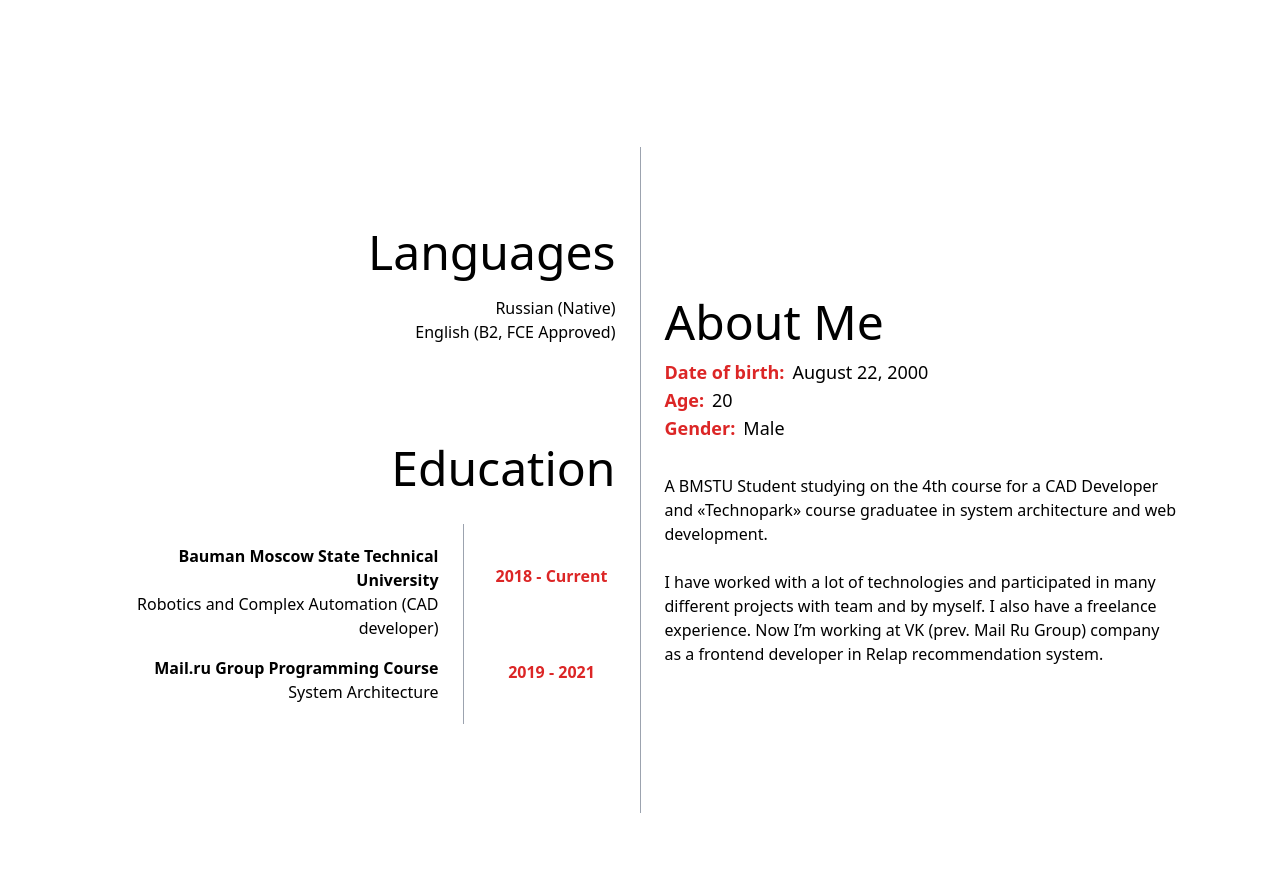
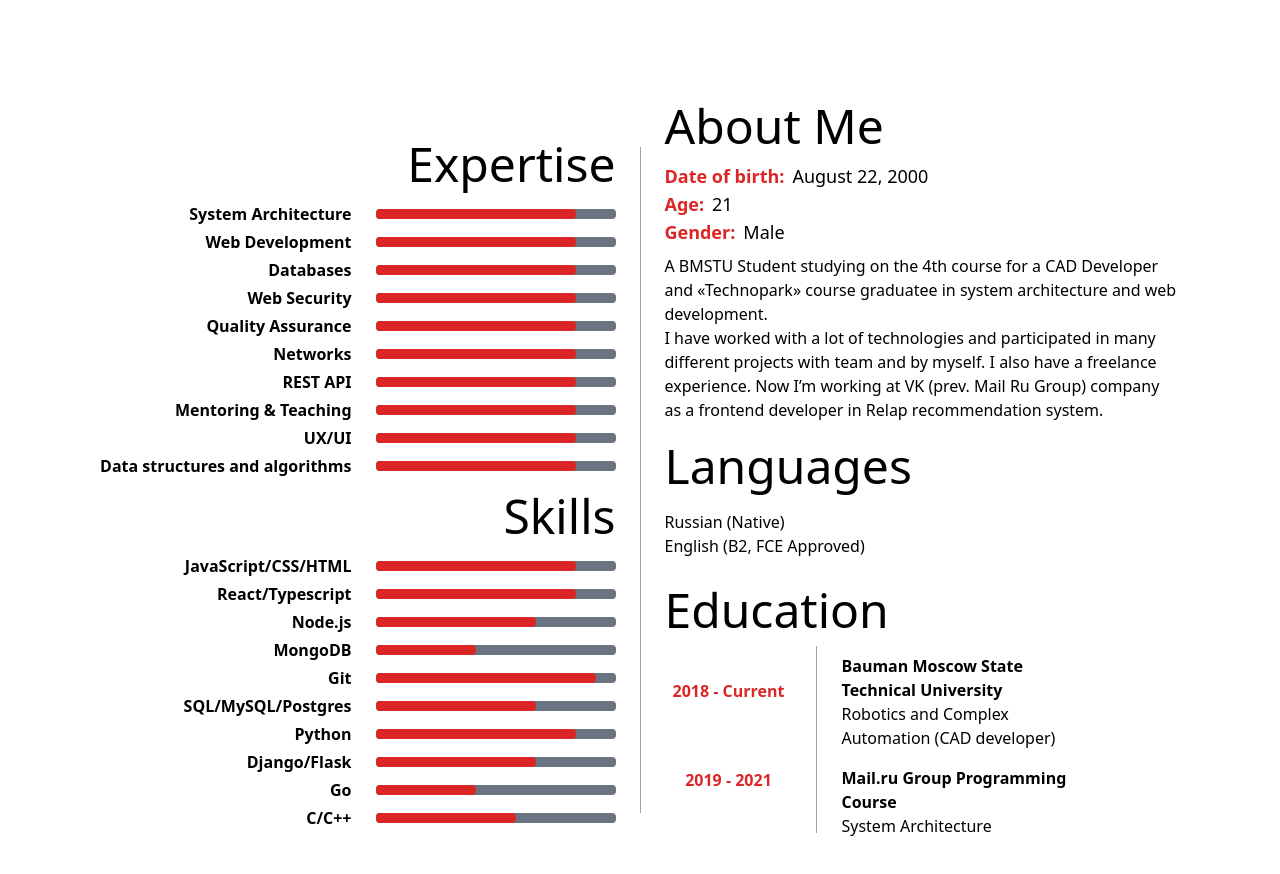
Before and after one commit to alexey-ershkov/alersh, a React app: page / in a window 1280 px wide. Shown: the part 720-1594 px from the top of the page. Built offline with nearby package versions, Linux system fonts and the light colour scheme.

Commit message:
desktop info done

```diff
--- a/src/pages/home/components/Contacts/index.tsx
+++ b/src/pages/home/components/Contacts/index.tsx
@@ -9,7 +9,7 @@ import Title from '../../../../ui/components/Title';
 const Contacts = (): React.ReactElement => {
   return (
     <div className="flex flex-col items-center justify-center">
-      <Title>Content & Social</Title>
+      <Title>Contacts & Social</Title>
       <div className="flex flex-col items-start justify-center mt-2">
         <TextWithIcon icon={<LocationMarkerIcon />} text="Moscow, Russia" />
         <TextWithIcon icon={<AtSymbolIcon />} text="alersh@internet.ru" />
--- a/src/pages/home/components/Details/components/AboutMe/index.tsx
+++ b/src/pages/home/components/Details/components/AboutMe/index.tsx
@@ -13,11 +13,11 @@ const AboutMe: React.FC<Props> = ({ className = '' }) => {
     <div className={`${className} flex flex-col items-start justify-center`}>
       <Title>About Me</Title>
       <NamedText name="Date of birth:" text="August 22, 2000" />
-      <NamedText name="Age:" text="20" />
+      <NamedText name="Age:" text="21" />
       <NamedText name="Gender:" text="Male" />
-      <Text className="text-left w-5/6 mt-8 whitespace-pre-line">
+      <Text className="text-left w-5/6 mt-2 whitespace-pre-line">
         A BMSTU Student studying on the 4th course for a CAD Developer and «Technopark» course
-        graduatee in system architecture and web development. {'\n\n'} I have worked with a lot of
+        graduatee in system architecture and web development. {'\n'} I have worked with a lot of
         technologies and participated in many different projects with team and by myself. I also
         have a freelance experience. Now I’m working at VK (prev. Mail Ru Group) company as a
         frontend developer in Relap recommendation system.
--- a/src/pages/home/components/Details/components/Education/index.tsx
+++ b/src/pages/home/components/Details/components/Education/index.tsx
@@ -11,10 +11,15 @@ interface Props {
 
 const Education: React.FC<Props> = ({ className = '' }) => {
   return (
-    <div className={`flex flex-col items-end justify-center ${className}`}>
+    <div className={`flex flex-col items-start justify-center ${className}`}>
       <Title>Education</Title>
-      <div className="flex items-center justify-center h-60">
-        <div>
+      <div className="flex items-start justify-center h-56">
+        <div className="flex flex-col h-4/5 w-32 items-center justify-around">
+          <Text className="text-red-600 font-bold">2018 - Current</Text>
+          <Text className="text-red-600 font-bold">2019 - 2021</Text>
+        </div>
+        <Divider />
+        <div className="w-64 flex flex-col justify-center">
           <TextWithBoldNaming
             boldText="Bauman Moscow State Technical University"
             text="Robotics and Complex Automation (CAD developer)"
@@ -24,11 +29,6 @@ const Education: React.FC<Props> = ({ className = '' }) => {
             text="System Architecture"
           />
         </div>
-        <Divider />
-        <div className="flex flex-col h-4/5 w-32 items-center justify-around">
-          <Text className="text-red-600 font-bold">2018 - Current</Text>
-          <Text className="text-red-600 font-bold">2019 - 2021</Text>
-        </div>
       </div>
     </div>
   );
--- /dev/null
+++ b/src/pages/home/components/Details/components/Expertise/index.tsx
@@ -0,0 +1,24 @@
+import React from 'react';
+
+import LinearGrade from '../../../../../../ui/components/Leveler';
+import Title from '../../../../../../ui/components/Title';
+
+const Expertise = () => {
+  return (
+    <div className="flex flex-col items-end justify-center">
+      <Title>Expertise</Title>
+      <LinearGrade name="System Architecture" tailwindLevelWidth="w-10/12" />
+      <LinearGrade name="Web Development" tailwindLevelWidth="w-10/12" />
+      <LinearGrade name="Databases" tailwindLevelWidth="w-10/12" />
+      <LinearGrade name="Web Security" tailwindLevelWidth="w-10/12" />
+      <LinearGrade name="Quality Assurance" tailwindLevelWidth="w-10/12" />
+      <LinearGrade name="Networks" tailwindLevelWidth="w-10/12" />
+      <LinearGrade name="REST API" tailwindLevelWidth="w-10/12" />
+      <LinearGrade name="Mentoring & Teaching" tailwindLevelWidth="w-10/12" />
+      <LinearGrade name="UX/UI" tailwindLevelWidth="w-10/12" />
+      <LinearGrade name="Data structures and algorithms" tailwindLevelWidth="w-10/12" />
+    </div>
+  );
+};
+
+export default Expertise;
--- a/src/pages/home/components/Details/components/Languages/index.tsx
+++ b/src/pages/home/components/Details/components/Languages/index.tsx
@@ -5,7 +5,7 @@ import Title from '../../../../../../ui/components/Title';
 
 const Languages = () => {
   return (
-    <div className="flex flex-col text-right items-end justify-center">
+    <div className="flex flex-col text-left items-start justify-center">
       <Title>Languages</Title>
       <Text className="whitespace-pre-line">Russian (Native){'\n'} English (B2, FCE Approved)</Text>
     </div>
--- /dev/null
+++ b/src/pages/home/components/Details/components/Skills/index.tsx
@@ -0,0 +1,24 @@
+import React from 'react';
+
+import LinearGrade from '../../../../../../ui/components/Leveler';
+import Title from '../../../../../../ui/components/Title';
+
+const Skills = () => {
+  return (
+    <div className="flex flex-col items-end justify-center">
+      <Title>Skills</Title>
+      <LinearGrade name="JavaScript/CSS/HTML" tailwindLevelWidth="w-10/12" />
+      <LinearGrade name="React/Typescript" tailwindLevelWidth="w-10/12" />
+      <LinearGrade name="Node.js" tailwindLevelWidth="w-8/12" />
+      <LinearGrade name="MongoDB" tailwindLevelWidth="w-5/12" />
+      <LinearGrade name="Git" tailwindLevelWidth="w-11/12" />
+      <LinearGrade name="SQL/MySQL/Postgres" tailwindLevelWidth="w-8/12" />
+      <LinearGrade name="Python" tailwindLevelWidth="w-10/12" />
+      <LinearGrade name="Django/Flask" tailwindLevelWidth="w-8/12" />
+      <LinearGrade name="Go" tailwindLevelWidth="w-5/12" />
+      <LinearGrade name="C/C++" tailwindLevelWidth="w-7/12" />
+    </div>
+  );
+};
+
+export default Skills;
--- a/src/pages/home/components/Details/index.tsx
+++ b/src/pages/home/components/Details/index.tsx
@@ -3,18 +3,22 @@ import React from 'react';
 import Divider from '../../../../ui/components/Divider';
 import AboutMe from './components/AboutMe';
 import Education from './components/Education';
+import Expertise from './components/Expertise';
 import Languages from './components/Languages';
+import Skills from './components/Skills';
 
 const Details = () => {
   return (
     <div className="w-full h-screen flex justify-center items-center">
       <div className="w-1/2">
-        <Languages />
-        <Education className="mt-20" />
+        <Expertise />
+        <Skills />
       </div>
       <Divider />
       <div className="w-1/2">
         <AboutMe />
+        <Languages />
+        <Education className="mt-2" />
       </div>
     </div>
   );
--- a/src/pages/home/components/MainInfo/index.tsx
+++ b/src/pages/home/components/MainInfo/index.tsx
@@ -7,7 +7,11 @@ import Title from '../../../../ui/components/Title';
 const MainInfo = () => {
   return (
     <div className="flex items-center justify-center flex-col">
-      <img src={portrait} className="rounded-full border-black border-4 w-64 h-64" alt="portrait" />
+      <img
+        src={portrait}
+        className="rounded-full border-red-600 border-4 w-64 h-64"
+        alt="portrait"
+      />
       <Title>Alexey Ershkov</Title>
       <div className="text-gray-500 font-sans text-2xl flex items-center">
         Frontend Web Developer at
--- /dev/null
+++ b/src/ui/components/Leveler/index.tsx
@@ -0,0 +1,21 @@
+import React from 'react';
+
+import Text from '../Text';
+
+interface Props {
+  tailwindLevelWidth: string;
+  name: string;
+}
+
+const LinearGrade: React.FC<Props> = ({ name, tailwindLevelWidth }) => {
+  return (
+    <div className="flex items-center justify-around font-bold font-sans h-7">
+      <Text>{name}</Text>
+      <div className="rounded relative h-2.5 w-60 bg-gray-500 ml-6">
+        <div className={`absolute h-2.5 bg-red-600 rounded ${tailwindLevelWidth}`} />
+      </div>
+    </div>
+  );
+};
+
+export default LinearGrade;
--- a/src/ui/components/TextWithBoldNaming/index.tsx
+++ b/src/ui/components/TextWithBoldNaming/index.tsx
@@ -9,8 +9,8 @@ interface Props {
 
 const TextWithBoldNaming: React.FC<Props> = ({ boldText, text }) => {
   return (
-    <div className="flex flex-col items-end justify-between text-right">
-      <Text className="w-10/12">
+    <div className="flex flex-col items-end justify-between">
+      <Text className="w-full">
         <div className="font-bold">{boldText}</div>
         {text}
       </Text>
```
